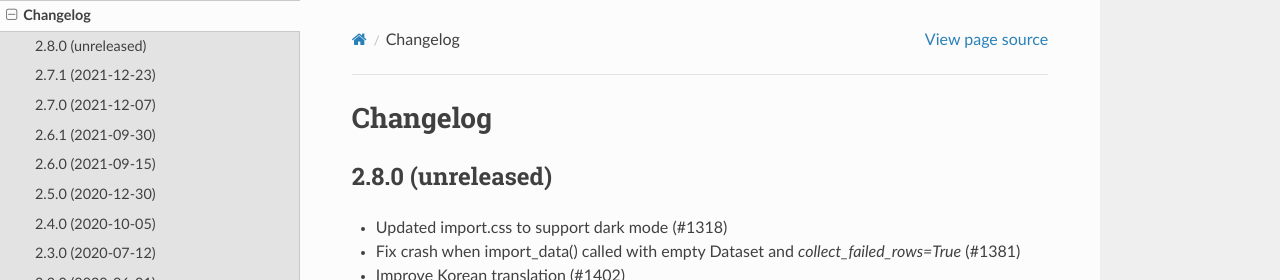
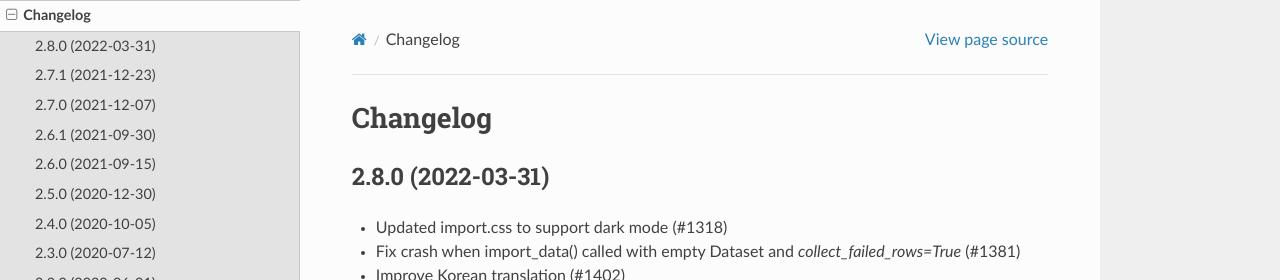
Before and after one commit to django-import-export/django-import-export, a Sphinx documentation site: the page built from docs/changelog.rst, in a window 1280 px wide and 900 px high. Shown: the top 280 px of the window. Built offline with Sphinx 7.4.7 and the Read the Docs theme 2.0.0, drawn with Linux system fonts in a browser that asks for light colours.

Commit message:
Preparing release 2.8.0

```diff
--- a/docs/changelog.rst
+++ b/docs/changelog.rst
@@ -1,7 +1,7 @@
 Changelog
 =========
 
-2.8.0 (unreleased)
+2.8.0 (2022-03-31)
 ------------------
 
 - Updated import.css to support dark mode (#1318)
--- a/import_export/__init__.py
+++ b/import_export/__init__.py
@@ -1 +1 @@
-__version__ = '2.8.0.dev0'
+__version__ = '2.8.0'
```
